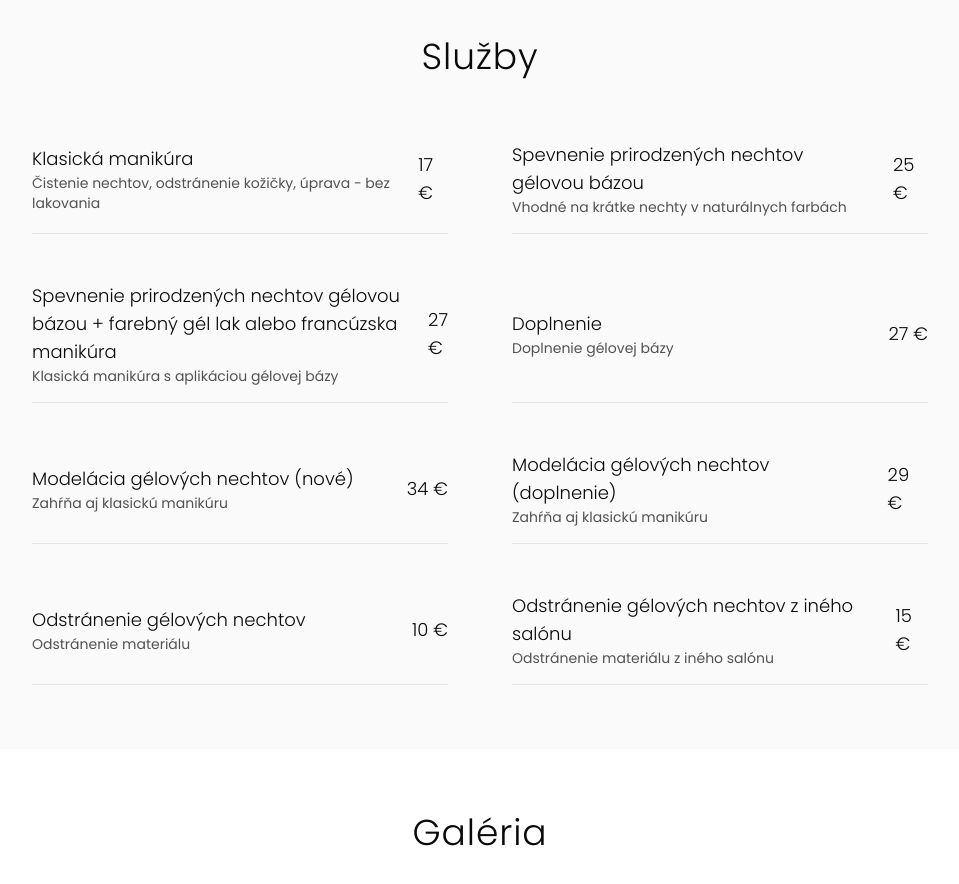
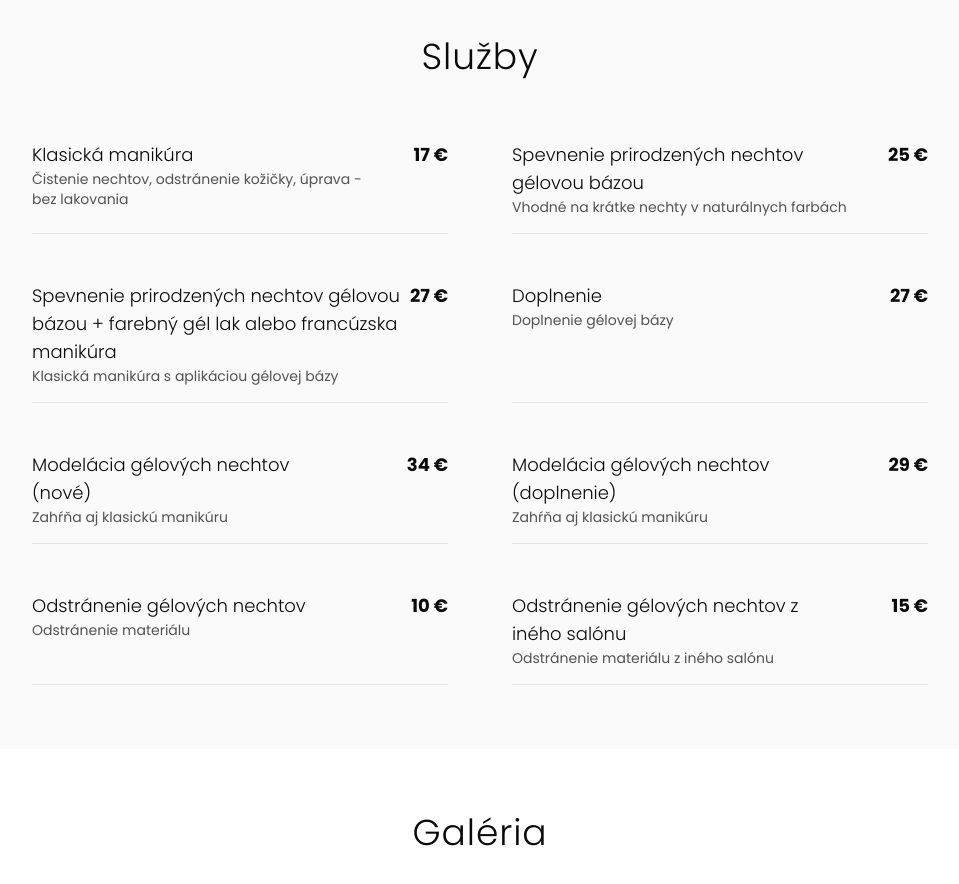
Before and after one commit to kyranxx/diara-manicure, a Next.js app: page / in a window 1280 px wide. Shown: the part 640-1524 px from the top of the page, without its empty margins (160-1119 px from the left). Built offline with nearby package versions, Linux system fonts and the light colour scheme.

Commit message:
feat: add all changes

```diff
--- a/app/page.tsx
+++ b/app/page.tsx
@@ -49,68 +49,86 @@ export default function Home() {
 
           <div className="max-w-4xl mx-auto">
             <div className="grid md:grid-cols-2 gap-x-16 gap-y-8">
-              <div className="flex justify-between items-center py-4 border-b border-neutral-200">
+              <div className="flex justify-between items-start py-4 border-b border-neutral-200">
                 <div className="flex-grow">
                   <h4 className="text-lg font-light">Klasická manikúra</h4>
                   <p className="text-sm text-neutral-600">Čistenie nechtov, odstránenie kožičky, úprava - bez lakovania</p>
                 </div>
-                <span className="text-lg font-light ml-4">17 €</span>
+                <div className="w-24 text-right">
+                  <span className="text-lg font-bold">17 €</span>
+                </div>
               </div>
 
-              <div className="flex justify-between items-center py-4 border-b border-neutral-200">
+              <div className="flex justify-between items-start py-4 border-b border-neutral-200">
                 <div className="flex-grow">
                   <h4 className="text-lg font-light">Spevnenie prirodzených nechtov gélovou bázou</h4>
                   <p className="text-sm text-neutral-600">Vhodné na krátke nechty v naturálnych farbách</p>
                 </div>
-                <span className="text-lg font-light ml-4">25 €</span>
+                <div className="w-24 text-right">
+                  <span className="text-lg font-bold">25 €</span>
+                </div>
               </div>
 
-              <div className="flex justify-between items-center py-4 border-b border-neutral-200">
+              <div className="flex justify-between items-start py-4 border-b border-neutral-200">
                 <div className="flex-grow">
-                  <h4 className="text-lg font-light">Spevnenie prirodzených nechtov gélovou bázou + farebný gél lak alebo francúzska manikúra</h4>
+                  <h4 className="text-lg font-light">
+                    Spevnenie prirodzených nechtov gélovou bázou + farebný gél lak alebo francúzska manikúra
+                  </h4>
                   <p className="text-sm text-neutral-600">Klasická manikúra s aplikáciou gélovej bázy</p>
                 </div>
-                <span className="text-lg font-light ml-4">27 €</span>
+                <div className="w-24 text-right">
+                  <span className="text-lg font-bold">27 €</span>
+                </div>
               </div>
 
-              <div className="flex justify-between items-center py-4 border-b border-neutral-200">
+              <div className="flex justify-between items-start py-4 border-b border-neutral-200">
                 <div className="flex-grow">
                   <h4 className="text-lg font-light">Doplnenie</h4>
                   <p className="text-sm text-neutral-600">Doplnenie gélovej bázy</p>
                 </div>
-                <span className="text-lg font-light ml-4">27 €</span>
+                <div className="w-24 text-right">
+                  <span className="text-lg font-bold">27 €</span>
+                </div>
               </div>
 
-              <div className="flex justify-between items-center py-4 border-b border-neutral-200">
+              <div className="flex justify-between items-start py-4 border-b border-neutral-200">
                 <div className="flex-grow">
                   <h4 className="text-lg font-light">Modelácia gélových nechtov (nové)</h4>
                   <p className="text-sm text-neutral-600">Zahŕňa aj klasickú manikúru</p>
                 </div>
-                <span className="text-lg font-light ml-4">34 €</span>
+                <div className="w-24 text-right">
+                  <span className="text-lg font-bold">34 €</span>
+                </div>
               </div>
 
-              <div className="flex justify-between items-center py-4 border-b border-neutral-200">
+              <div className="flex justify-between items-start py-4 border-b border-neutral-200">
                 <div className="flex-grow">
                   <h4 className="text-lg font-light">Modelácia gélových nechtov (doplnenie)</h4>
                   <p className="text-sm text-neutral-600">Zahŕňa aj klasickú manikúru</p>
                 </div>
-                <span className="text-lg font-light ml-4">29 €</span>
+                <div className="w-24 text-right">
+                  <span className="text-lg font-bold">29 €</span>
+                </div>
               </div>
 
-              <div className="flex justify-between items-center py-4 border-b border-neutral-200">
+              <div className="flex justify-between items-start py-4 border-b border-neutral-200">
                 <div className="flex-grow">
                   <h4 className="text-lg font-light">Odstránenie gélových nechtov</h4>
                   <p className="text-sm text-neutral-600">Odstránenie materiálu</p>
                 </div>
-                <span className="text-lg font-light ml-4">10 €</span>
+                <div className="w-24 text-right">
+                  <span className="text-lg font-bold">10 €</span>
+                </div>
               </div>
 
-              <div className="flex justify-between items-center py-4 border-b border-neutral-200">
+              <div className="flex justify-between items-start py-4 border-b border-neutral-200">
                 <div className="flex-grow">
                   <h4 className="text-lg font-light">Odstránenie gélových nechtov z iného salónu</h4>
                   <p className="text-sm text-neutral-600">Odstránenie materiálu z iného salónu</p>
                 </div>
-                <span className="text-lg font-light ml-4">15 €</span>
+                <div className="w-24 text-right">
+                  <span className="text-lg font-bold">15 €</span>
+                </div>
               </div>
             </div>
           </div>
```
